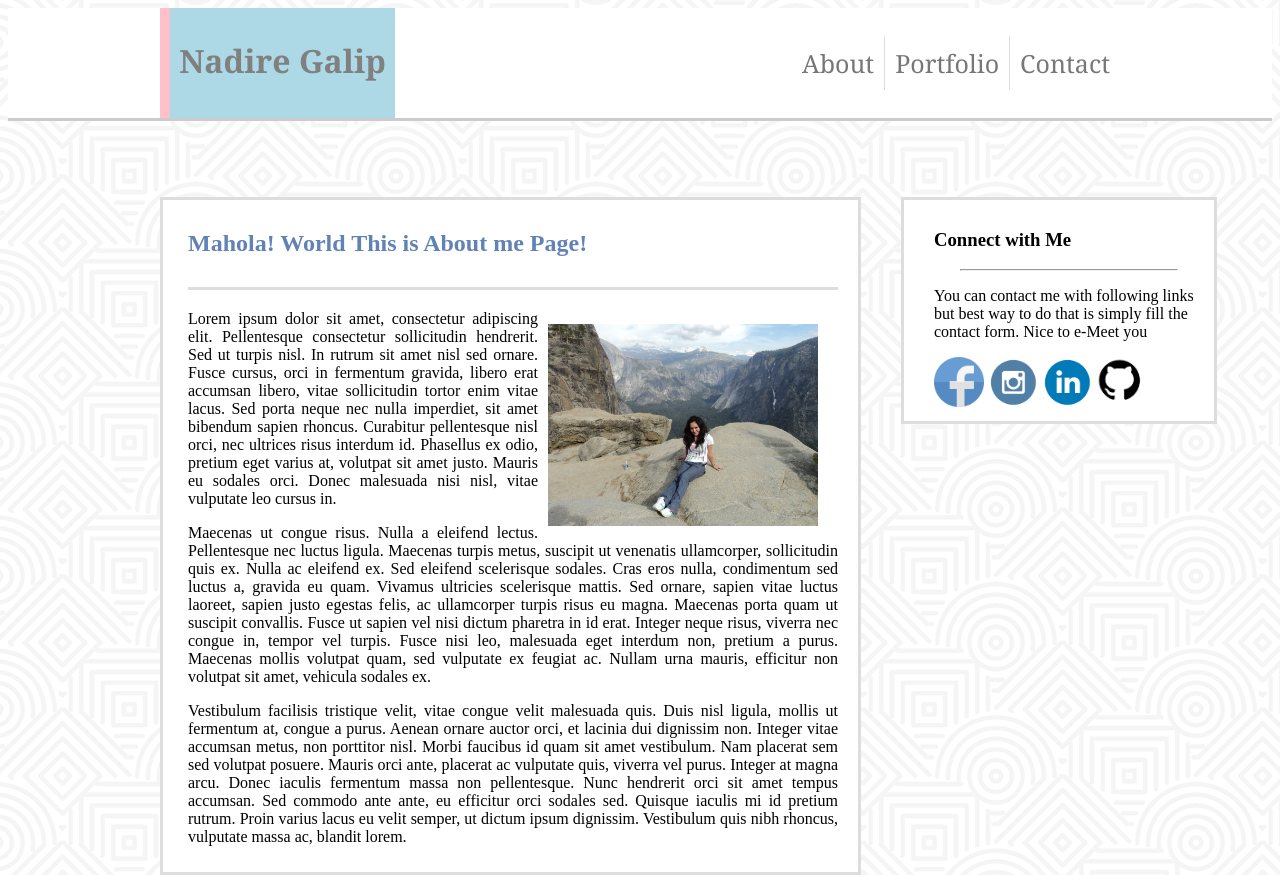
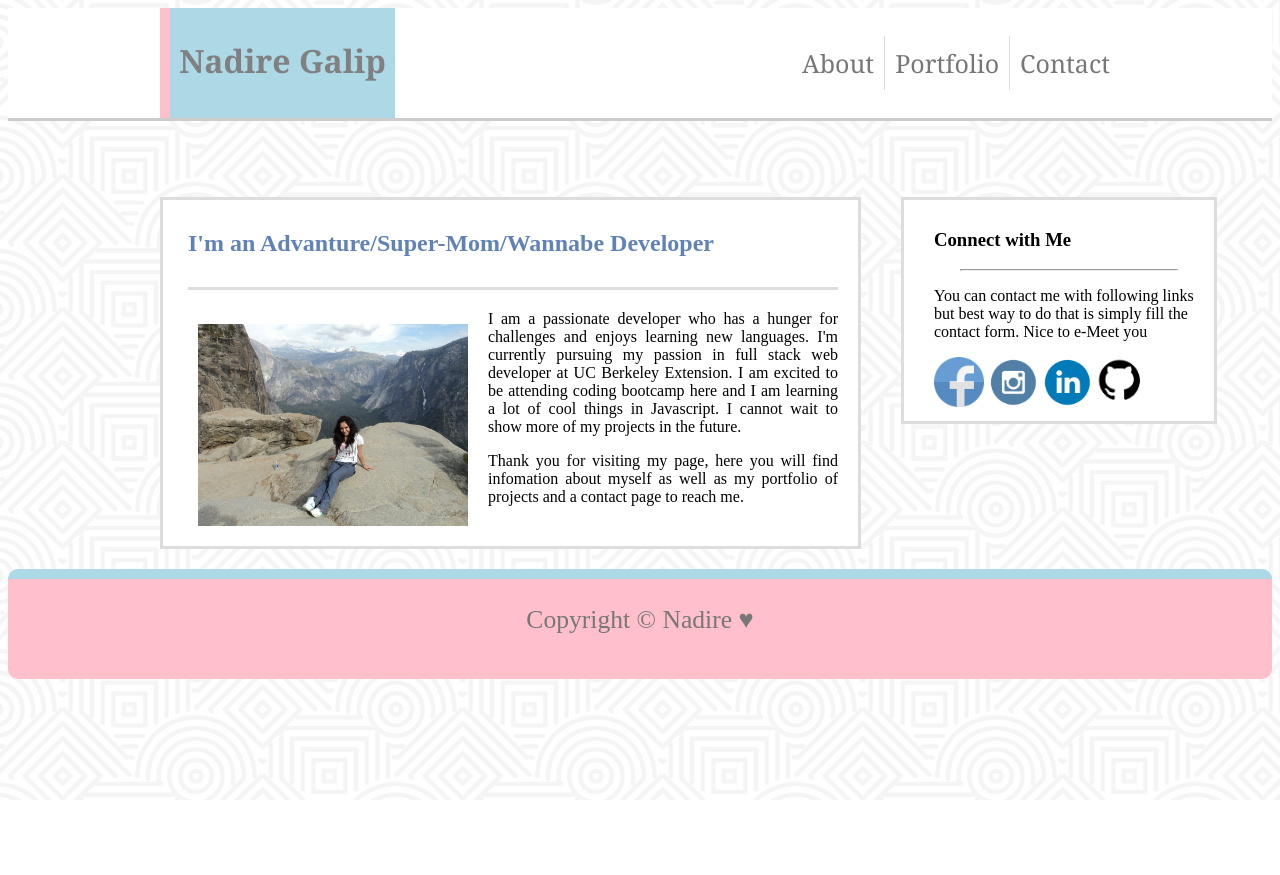
Before and after one commit to NadireGh/Updated-portfolio-page, a plain HTML site: page about.html in a window 1280 px wide. Shown: the top 875 px of the page. After the commit the page ends 800 px from the top, so only its background shows below. Drawn offline with Linux system fonts and the light colour scheme.

Commit message:
some styling added

```diff
--- a/about.html
+++ b/about.html
@@ -38,17 +38,21 @@
 <span>
 	<div id="content">
 	<div id="img-content">
-		<h2 style="color: #6182b7">Mahola! World This is About me Page!</h2>
-		<div id="section_grey_line"></div><img src="./assets/images/nadi.jpg" alt="content images"; style="max-width: 270px;float: right;margin: 4px 10px 0px 0px; border: 0px solid #000000; padding: 10px">
+		<h2 style="color: #6182b7">I'm an Advanture/Super-Mom/Wannabe Developer</h2>
+						<div id="section_grey_line"></div>
+						<div id="portfolio_img"> <img src="./assets/images/nadi.jpg" alt="content images" ;
+								style="width: 270px;float: left;margin: 4px 10px 0px 0px; border: 0px solid #000000; padding: 10px">
+						</div>
 
-			<p>Lorem ipsum dolor sit amet, consectetur adipiscing elit. Pellentesque consectetur sollicitudin hendrerit. Sed ut turpis nisl. In rutrum sit amet nisl sed ornare. Fusce cursus, orci in fermentum gravida, libero erat accumsan libero, vitae sollicitudin tortor enim vitae lacus. Sed porta neque nec nulla imperdiet, sit amet bibendum sapien rhoncus. Curabitur pellentesque nisl orci, nec ultrices risus interdum id. Phasellus ex odio, pretium eget varius at, volutpat sit amet justo. Mauris eu sodales orci. Donec malesuada nisi nisl, vitae vulputate leo cursus in.
-			</p>
-			<p>
-			Maecenas ut congue risus. Nulla a eleifend lectus. Pellentesque nec luctus ligula. Maecenas turpis metus, suscipit ut venenatis ullamcorper, sollicitudin quis ex. Nulla ac eleifend ex. Sed eleifend scelerisque sodales. Cras eros nulla, condimentum sed luctus a, gravida eu quam. Vivamus ultricies scelerisque mattis. Sed ornare, sapien vitae luctus laoreet, sapien justo egestas felis, ac ullamcorper turpis risus eu magna. Maecenas porta quam ut suscipit convallis. Fusce ut sapien vel nisi dictum pharetra in id erat. Integer neque risus, viverra nec congue in, tempor vel turpis. Fusce nisi leo, malesuada eget interdum non, pretium a purus. Maecenas mollis volutpat quam, sed vulputate ex feugiat ac. Nullam urna mauris, efficitur non volutpat sit amet, vehicula sodales ex.
-			</p>
-			<p>
-			Vestibulum facilisis tristique velit, vitae congue velit malesuada quis. Duis nisl ligula, mollis ut fermentum at, congue a purus. Aenean ornare auctor orci, et lacinia dui dignissim non. Integer vitae accumsan metus, non porttitor nisl. Morbi faucibus id quam sit amet vestibulum. Nam placerat sem sed volutpat posuere. Mauris orci ante, placerat ac vulputate quis, viverra vel purus. Integer at magna arcu. Donec iaculis fermentum massa non pellentesque. Nunc hendrerit orci sit amet tempus accumsan. Sed commodo ante ante, eu efficitur orci sodales sed. Quisque iaculis mi id pretium rutrum. Proin varius lacus eu velit semper, ut dictum ipsum dignissim. Vestibulum quis nibh rhoncus, vulputate massa ac, blandit lorem.
-			</p>
+						<p>
+							I am a passionate developer who has a hunger for challenges and enjoys learning new
+							languages. I'm currently pursuing my passion in full stack web developer at UC Berkeley
+							Extension. I am excited to be attending coding bootcamp here and I am learning a lot of cool
+							things in Javascript. I cannot wait to show more of my projects in the future.</p>
+						</p>
+						<p>
+							Thank you for visiting my page, here you will find infomation about myself as well as my
+							portfolio of projects and a contact page to reach me.</p>
 		</span>
 	</div>
 	</section>
```
Also changed, not shown: contact.html (+1 -1 lines), 1 other file.
